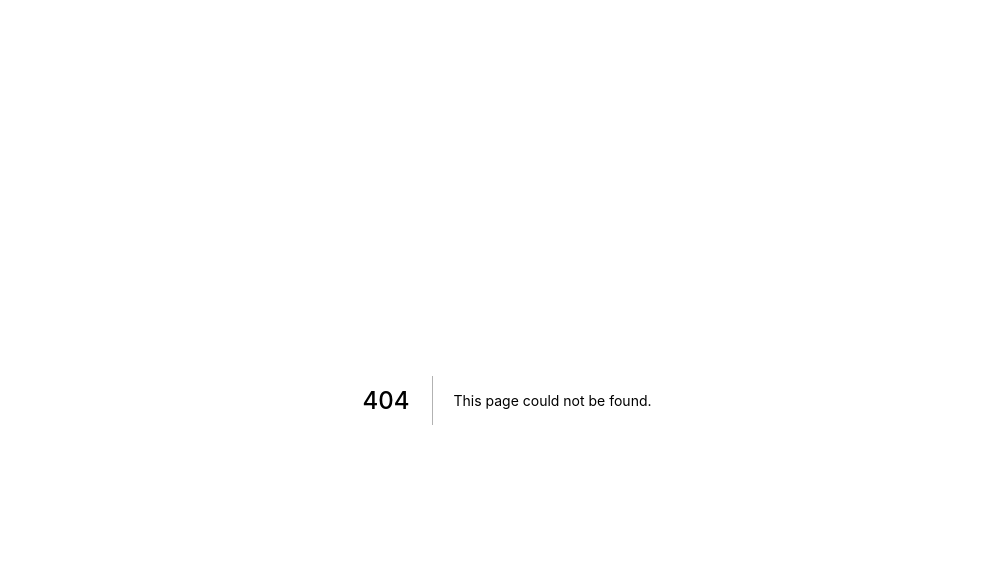
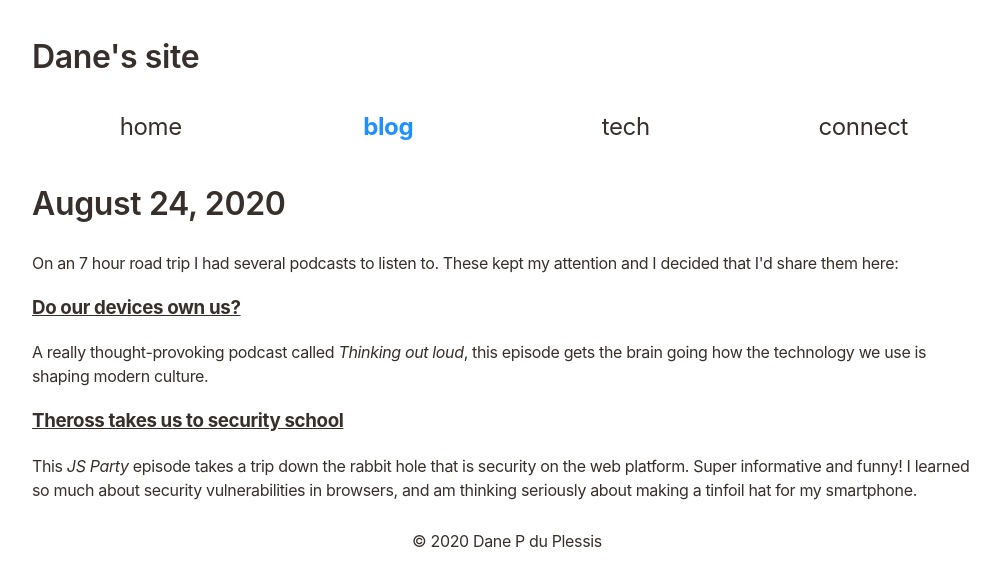
Before and after one commit to dane-du-plessis/my-next-site, a Next.js app: page /blog in a window 1280 px wide. Before the commit this address had no page. Shown: the top 586 px of the page, without its empty margins (133-1133 px from the left). Built offline with nearby package versions, Linux system fonts and the light colour scheme.

Commit message:
added missing files

```diff
--- /dev/null
+++ b/pages/blog.js
@@ -0,0 +1,24 @@
+import React from 'react';
+import Page from './components/page';
+
+const blog = (props) => {
+  return (
+    <Page title="blog">
+      <h2>August 24, 2020</h2>
+
+      <p>On an 7 hour road trip I had several podcasts to listen to. These kept my attention and I decided that I'd share them here:</p>
+
+      <a target="_blank" href="https://www.rzim.org/listen/thinking-out-loud/do-our-devices-own-us"><h3>Do our devices own us?</h3></a>
+
+      <p>A really thought-provoking podcast called <em>Thinking out loud</em>, this episode gets the brain going how the technology we use is shaping modern culture.</p>
+
+      <a target="_blank" href="https://changelog.com/jsparty/132"><h3>Theross takes us to security school</h3></a>
+
+      <p>This <em>JS Party</em> episode takes a trip down the rabbit hole that is security on the web platform. Super informative and funny! I learned so much about security vulnerabilities in browsers, and am thinking seriously about making a tinfoil hat for my smartphone.</p>
+
+
+    </Page>
+  )
+}
+
+export default blog;
--- a/pages/components/nav.js
+++ b/pages/components/nav.js
@@ -35,7 +35,7 @@ const Item = ({ href, current, children}) => {
 }
 
 const Nav = ({current}) => {
-  const pages = ["home", "tech"];
+  const pages = ["home", "blog", "tech", "connect"];
   return (
     <ul>
       {pages.map((page, i) => {
```
Also changed, not shown: pages/connect.js (added, +16 -0 lines).
